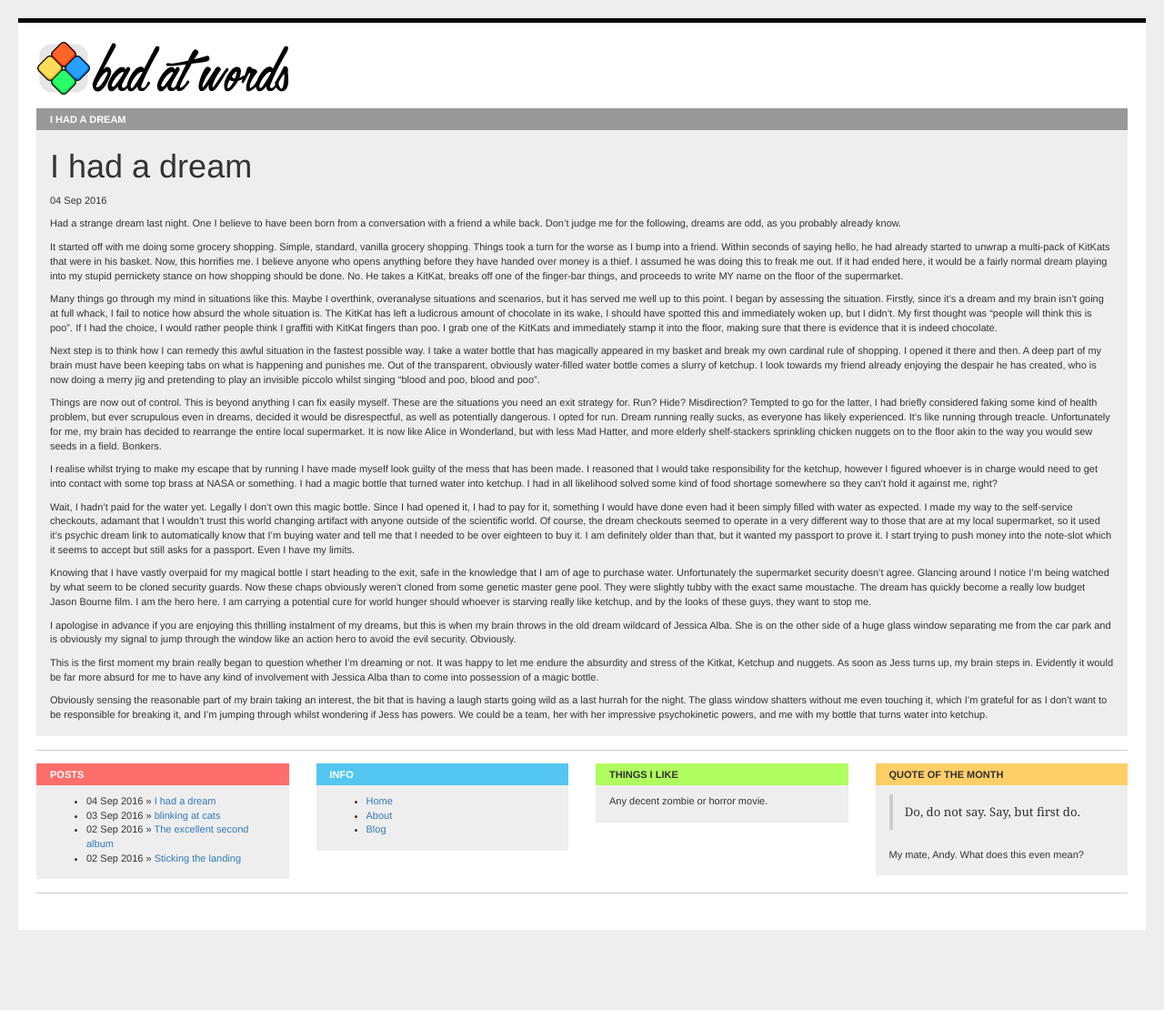
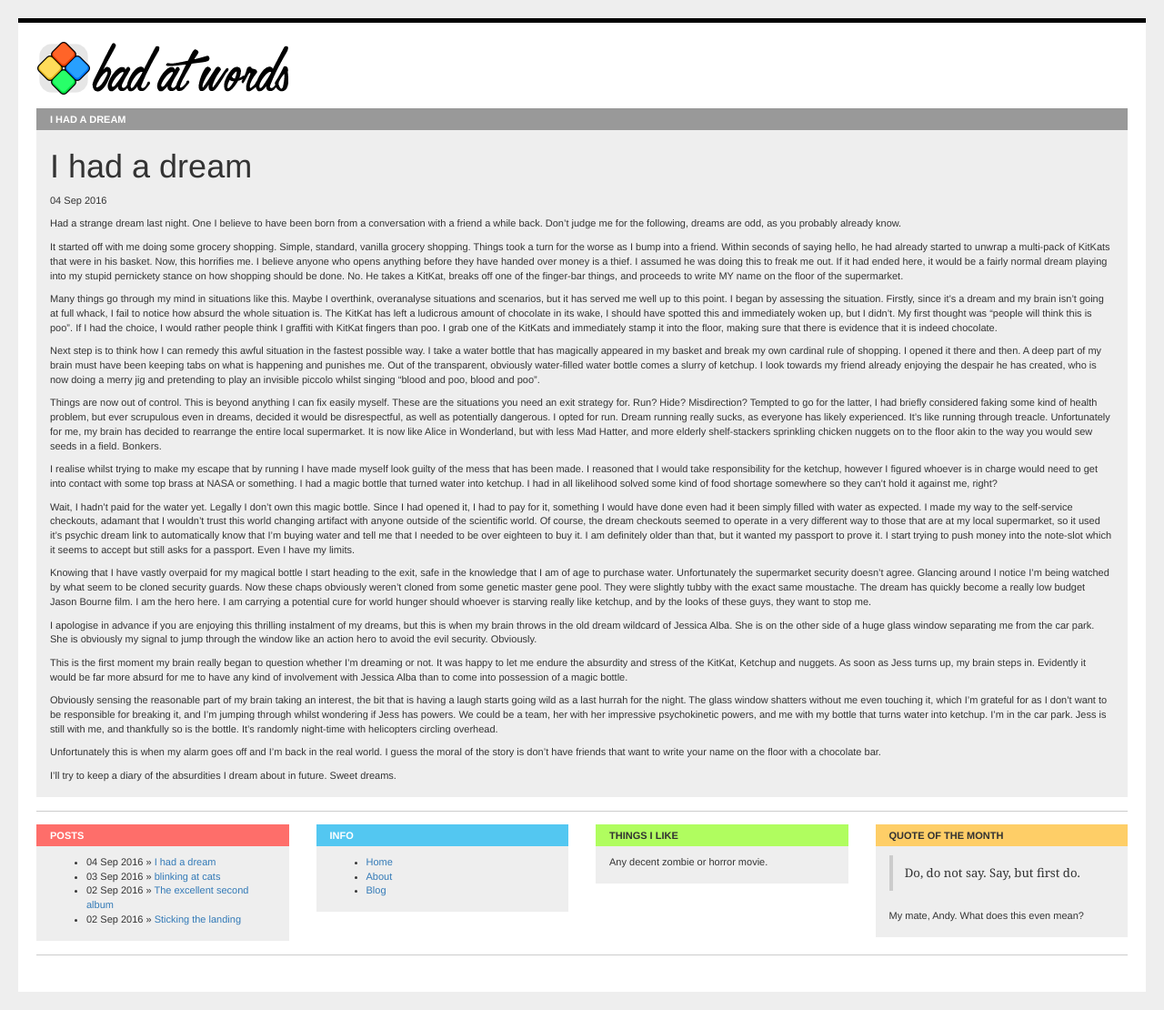
Before and after one commit to davidgitstuff/davidgitstuff.github.io, a Jekyll site: the page built from _posts/2016-09-04-i-had-a-dream.md, in a window 1280 px wide. Shown: the whole page at 91% size. Built offline with Jekyll 4.4.1, drawn with Linux system fonts in a browser that asks for light colours; nearby versions of some CDN libraries; library files that are not in the unit come from our copies; before the commit the page ends 1042 px from its top, so only the background shows below that.

Commit message:
post update

```diff
--- a/_posts/2016-09-04-i-had-a-dream.md
+++ b/_posts/2016-09-04-i-had-a-dream.md
@@ -20,8 +20,12 @@ Wait, I hadn't paid for the water yet. Legally I don't own this magic bottle. Si
 
 Knowing that I have vastly overpaid for my magical bottle I start heading to the exit, safe in the knowledge that I am of age to purchase water. Unfortunately the supermarket security doesn't agree. Glancing around I notice I'm being watched by what seem to be cloned security guards. Now these chaps obviously weren't cloned from some genetic master gene pool. They were slightly tubby with the exact same moustache. The dream has quickly become a really low budget Jason Bourne film. I am the hero here. I am carrying a potential cure for world hunger should whoever is starving really like ketchup, and by the looks of these guys, they want to stop me.
 
-I apologise in advance if you are enjoying this thrilling instalment of my dreams, but this is when my brain throws in the old dream wildcard of Jessica Alba. She is on the other side of a huge glass window separating me from the car park and is obviously my signal to jump through the window like an action hero to avoid the evil security. Obviously.
+I apologise in advance if you are enjoying this thrilling instalment of my dreams, but this is when my brain throws in the old dream wildcard of Jessica Alba. She is on the other side of a huge glass window separating me from the car park. She is obviously my signal to jump through the window like an action hero to avoid the evil security. Obviously.
 
-This is the first moment my brain really began to question whether I'm dreaming or not. It was happy to let me endure the absurdity and stress of the Kitkat, Ketchup and nuggets. As soon as Jess turns up, my brain steps in. Evidently it would be far more absurd for me to have any kind of involvement with Jessica Alba than to come into possession of a magic bottle.
+This is the first moment my brain really began to question whether I'm dreaming or not. It was happy to let me endure the absurdity and stress of the KitKat, Ketchup and nuggets. As soon as Jess turns up, my brain steps in. Evidently it would be far more absurd for me to have any kind of involvement with Jessica Alba than to come into possession of a magic bottle.
 
-Obviously sensing the reasonable part of my brain taking an interest, the bit that is having a laugh starts going wild as a last hurrah for the night. The glass window shatters without me even touching it, which I'm grateful for as I don't want to be responsible for breaking it, and I'm jumping through whilst wondering if Jess has powers. We could be a team, her with her impressive psychokinetic powers, and me with my bottle that turns water into ketchup.
+Obviously sensing the reasonable part of my brain taking an interest, the bit that is having a laugh starts going wild as a last hurrah for the night. The glass window shatters without me even touching it, which I'm grateful for as I don't want to be responsible for breaking it, and I'm jumping through whilst wondering if Jess has powers. We could be a team, her with her impressive psychokinetic powers, and me with my bottle that turns water into ketchup. I'm in the car park. Jess is still with me, and thankfully so is the bottle. It's randomly night-time with helicopters circling overhead.
+
+Unfortunately this is when my alarm goes off and I'm back in the real world. I guess the moral of the story is don't have friends that want to write your name on the floor with a chocolate bar.
+
+I'll try to keep a diary of the absurdities I dream about in future. Sweet dreams.
```
